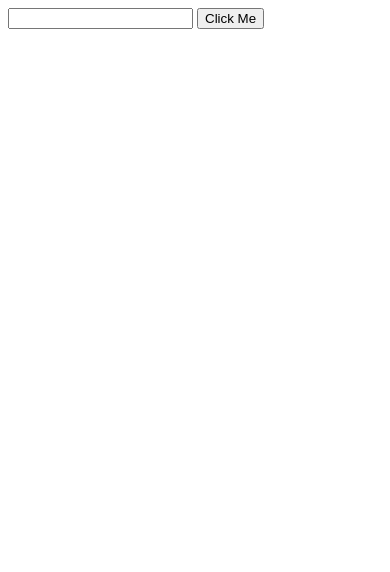
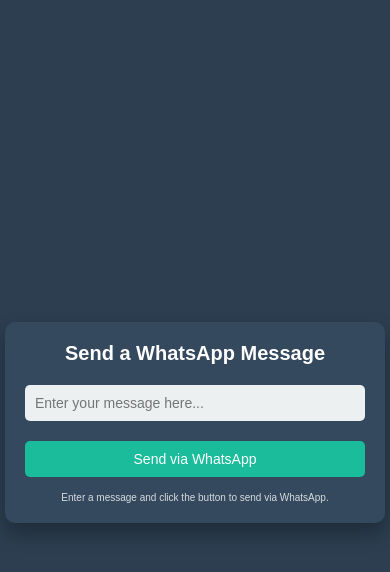
Before and after one commit to darshik-chovatiya/Mess-Me, a plain HTML site: page index.html in a window 390 px wide. Drawn offline with Linux system fonts and the light colour scheme.

Commit message:
first commit

```diff
--- a/app.js
+++ b/app.js
@@ -1,9 +1,13 @@
 let btn = document.querySelector('button');
 
-btn.addEventListener('click' , ()=>{
-
-    let a = document.querySelector('input').value;
-    let link = `https://wa.me/6351068172?text=${a}`;
+btn.addEventListener('click', () => {
+    let message = document.querySelector('#messageInput').value;
+    if (message.trim() === "") {
+        alert("Please enter a message!");
+        return;
+    }
+    let phoneNumber = '6351068172'; // You can change this number to a dynamic one if needed.
+    let link = `https://wa.me/${phoneNumber}?text=${encodeURIComponent(message)}`;
 
     window.open(link, '_blank');
-})
+});
--- a/index.html
+++ b/index.html
@@ -3,13 +3,17 @@
 <head>
     <meta charset="UTF-8">
     <meta name="viewport" content="width=device-width, initial-scale=1.0">
-    <title>whatsapp</title>
+    <title>WhatsApp Message Sender</title>
+    <link rel="stylesheet" href="style.css">
 </head>
 <body>
 
-    <input type="text" name="" id="">
-    <button>Click Me</button>
-
+    <div class="container">
+        <h1>Send a WhatsApp Message</h1>
+        <input type="text" id="messageInput" placeholder="Enter your message here..." autocomplete="off">
+        <button id="sendMessage">Send via WhatsApp</button>
+        <p>Enter a message and click the button to send via WhatsApp.</p>
+    </div>
 
     <script src="app.js"></script>
 </body>
--- /dev/null
+++ b/style.css
@@ -0,0 +1,122 @@
+* {
+    margin: 0;
+    padding: 0;
+    box-sizing: border-box;
+}
+
+body {
+    background-color: #2C3E50;
+    font-family: 'Arial', sans-serif;
+    display: flex;
+    justify-content: center;
+    align-items: center;
+    height: 100vh;
+    color: white;
+    padding: 20px;
+}
+
+.container {
+    background-color: #34495E;
+    padding: 40px;
+    border-radius: 10px;
+    box-shadow: 0 10px 20px rgba(0, 0, 0, 0.3);
+    text-align: center;
+    width: 100%;
+    max-width: 400px;
+}
+
+h1 {
+    font-size: 24px;
+    margin-bottom: 20px;
+}
+
+input[type="text"] {
+    padding: 15px;
+    width: 100%;
+    border: none;
+    border-radius: 5px;
+    font-size: 18px;
+    margin-bottom: 20px;
+    outline: none;
+    background-color: #ECF0F1;
+    color: #2C3E50;
+}
+
+button {
+    padding: 15px;
+    font-size: 18px;
+    border: none;
+    background-color: #1ABC9C;
+    color: white;
+    border-radius: 5px;
+    cursor: pointer;
+    transition: background-color 0.3s ease;
+    width: 100%;
+}
+
+button:hover {
+    background-color: #16A085;
+}
+
+p {
+    margin-top: 15px;
+    font-size: 14px;
+    opacity: 0.8;
+}
+
+/* Responsive Design for Mobile */
+@media (max-width: 768px) {
+    body {
+        padding: 10px;
+    }
+
+    .container {
+        padding: 30px;
+    }
+
+    h1 {
+        font-size: 22px;
+    }
+
+    input[type="text"] {
+        padding: 12px;
+        font-size: 16px;
+    }
+
+    button {
+        padding: 12px;
+        font-size: 16px;
+    }
+
+    p {
+        font-size: 12px;
+    }
+}
+
+@media (max-width: 480px) {
+    body {
+        padding: 5px;
+    }
+
+    .container {
+        padding: 20px;
+    }
+
+    h1 {
+        font-size: 20px;
+    }
+
+    input[type="text"] {
+        padding: 10px;
+        font-size: 14px;
+    }
+
+    button {
+        padding: 10px;
+        font-size: 14px;
+    }
+
+    p {
+        font-size: 10px;
+    }
+}
```
